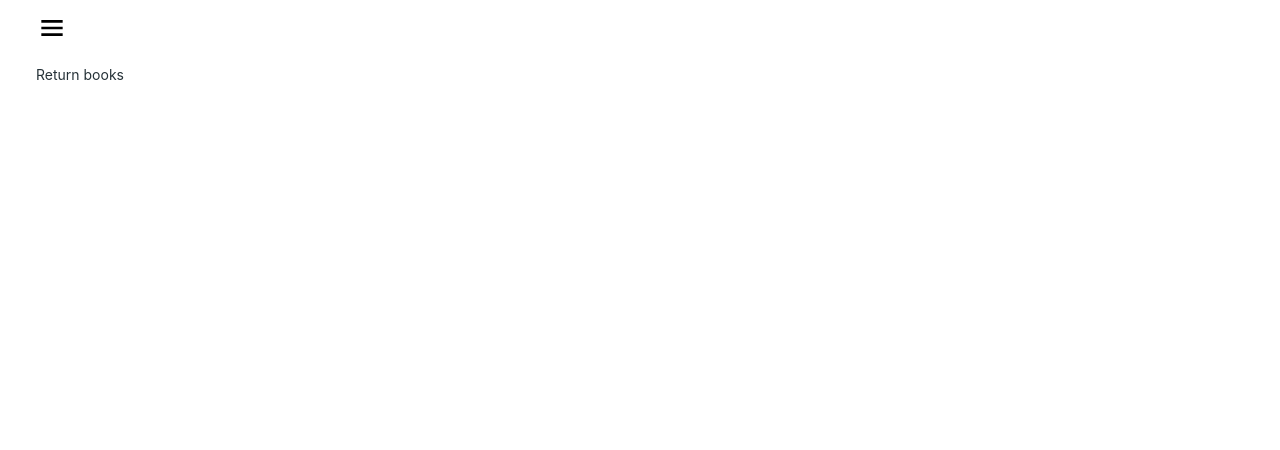
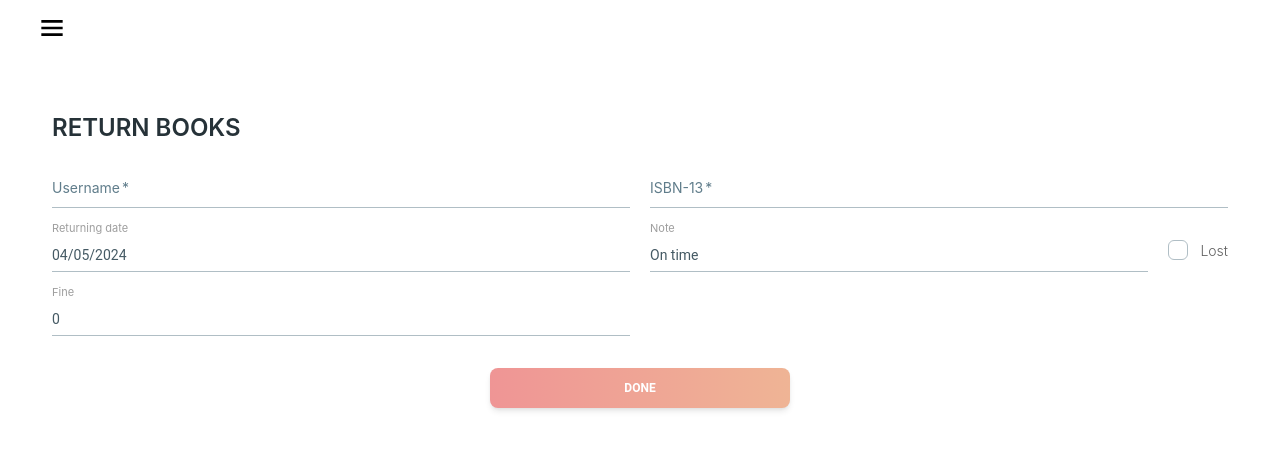
Before and after one commit to PhuocTaii/SoftwareDesign-Liboo-Librarian, a React (Create React App) app: page /return in a window 1280 px wide. Shown: the top 450 px of the page. Built offline with nearby package versions, Linux system fonts and the light colour scheme.

Commit message:
return book UI

```diff
--- a/src/features/transaction/Return.jsx
+++ b/src/features/transaction/Return.jsx
@@ -1,8 +1,96 @@
+import React, {useEffect, useState} from "react";
+import { Input, Checkbox } from "@material-tailwind/react";
+import CustomButton from "../../components/CustomButton";
+import { useSelector, useDispatch } from 'react-redux';
+import { formatDate } from '../../helpers/dateFormat';
+
+const NOTE = {
+  ON_TIME: 'On time',
+  OVERDUE: 'Overdue',
+}
 // Return page
 const Return = () => {
+
+  const dispatch = useDispatch();
+
+  const today = new Date()
+  const [slip, setSlip] = useState({username:'', isbn: '', returningDate: formatDate(today), note: NOTE.ON_TIME, lost: false, fine: 0})
+
+  const handleChangeInfo = (e) => {
+    e.preventDefault();
+    const {name, value} = e.target;
+    setSlip({...slip, [name]: value});
+  }
+
+  const handleReturn = (e) => {
+    e.preventDefault();
+    // deleteBookFromSlip(slip, slip.username, slip.isbn, user?.accessToken, dispatch)
+    setSlip({username:'', isbn: '', returningDate: formatDate(today), note: NOTE.ON_TIME, lost: false, fine: 0})
+  }
+
+  const [diffDays, setDiffDays] = useState(0)
+  const oneDay = 24 * 60 * 60 * 1000; // hours*minutes*seconds*milliseconds
   return (
-    <div>
-      <h1>Return books</h1>
+    <div className="flex flex-col w-full h-full px-4 pt-12 pb-3 gap-8">
+      <form className="w-full space-y-5" onSubmit={(e) => handleReturn(e)}>
+        <p className="text-2xl font-semibold">RETURN BOOKS</p>
+        <div className="grid grid-cols-2 gap-5">
+          <Input
+            variant="standard"
+            label="Username"
+            name="username"
+            value={slip.username}
+            onChange={handleChangeInfo}
+            required
+          />
+          <Input
+            variant="standard"
+            label="ISBN-13"
+            name="isbn"
+            value={slip.isbn}
+            onChange={handleChangeInfo}
+            onInput={(e) =>
+              (e.target.value = e.target.value
+                .replace(/[^0-9.]/g, "")
+                .replace(/(\..*?)\..*/g, "$1"))
+            }
+            pattern=".{13}"
+            maxLength={13}
+            required
+          />
+          <Input
+            variant="standard"
+            label="Returning date"
+            name="returningDate"
+            value={slip.returningDate}
+            readOnly
+          />
+          <div className='flex gap-2'>
+            <Input
+              variant="standard"
+              label="Note"
+              name="note"
+              value={slip.note}
+              readOnly
+              containerProps={{className: 'w-1/2'}}
+            />
+            <Checkbox label='Lost' onChange={(e) => setSlip({...slip, lost: e.target.checked})} />
+          </div>
+          <Input
+            variant="standard"
+            label="Fine"
+            name="fine"
+            value={slip.fine}
+            type="number"
+            min={0}
+            readOnly
+            onChange={handleChangeInfo}
+          />
+        </div>
+        <div className="flex justify-center pt-3">
+          <CustomButton label="Done" type="submit" />
+        </div>
+      </form>
     </div>
   )
 }
```
